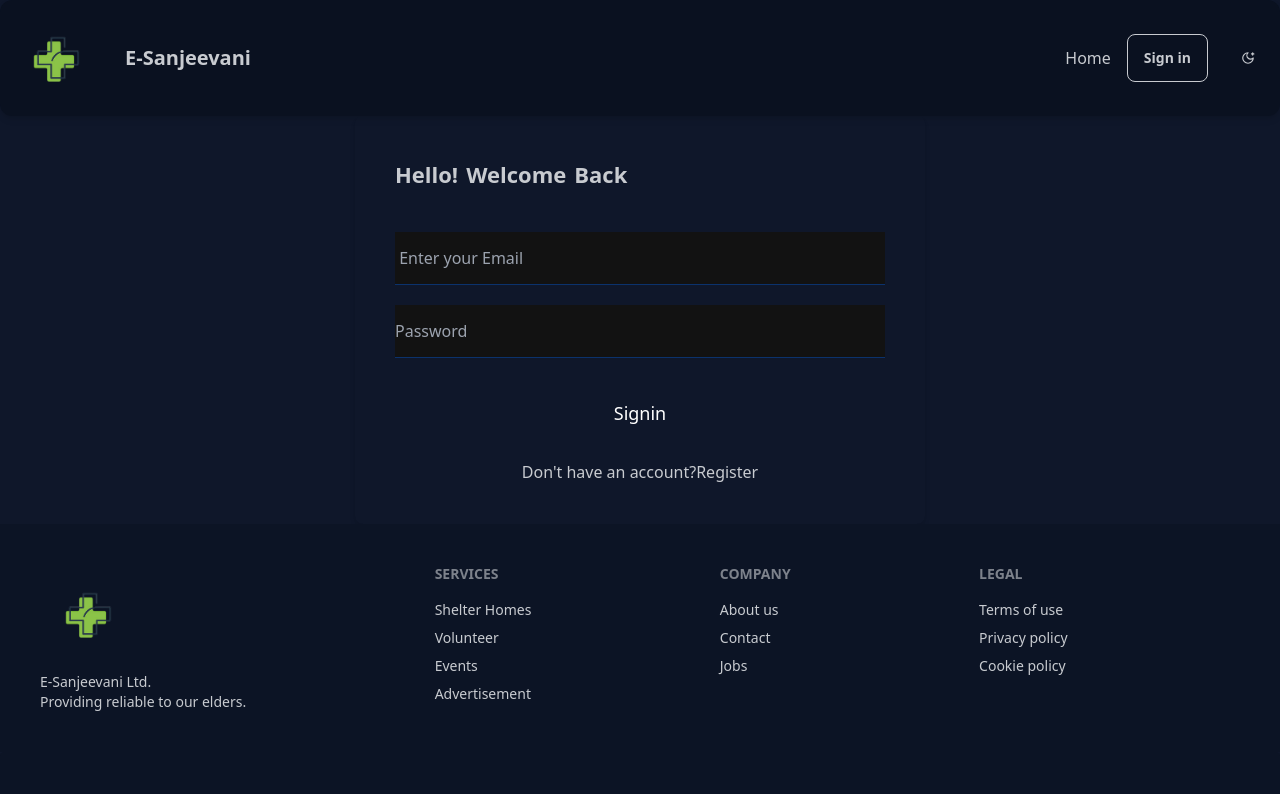
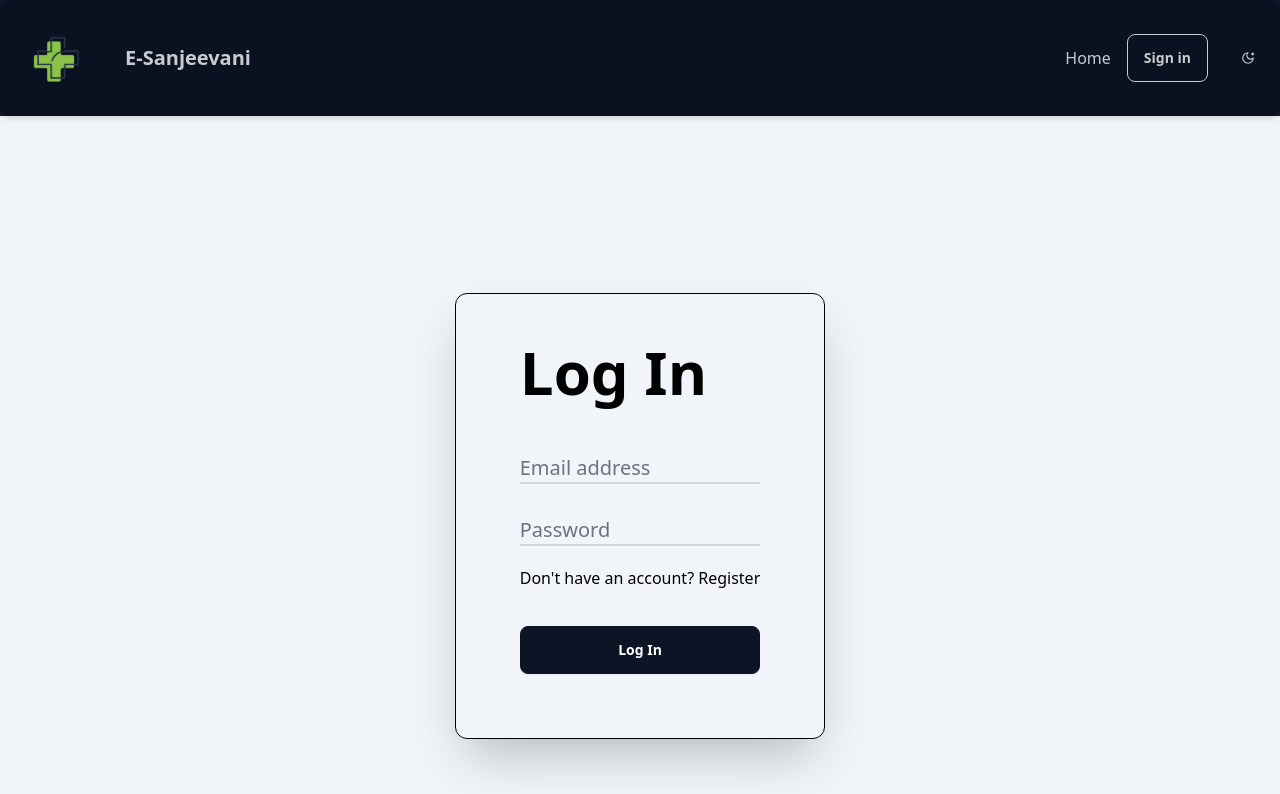
Before and after one commit to Ronit-gurjar/eSanjeevani, a React (Vite) app in the folder Frontend/: page /login in a window 1280 px wide. Shown: the top 794 px of the page. Built offline with nearby package versions, Linux system fonts and the light colour scheme.

Commit message:
SignIN updated

```diff
--- a/Frontend/src/Pages/SignIn.jsx
+++ b/Frontend/src/Pages/SignIn.jsx
@@ -1,64 +1,62 @@
-import { useState } from "react"
-import { Link } from 'react-router-dom'
 
-const Signin = () => {
+const AdditionalDetails = () => {
+  return (
+      <div className=" bg-slate-100">
 
-  const [formData, setFormData] = useState({
-    email: '',
-    password: '',
-  })
+    <div className="flex justify-center items-center h-screen">
 
-  const handleInputChange = e => {
-    setFormData({ ...formData, [e.target.name]: e.target.value })
-  }
+  <div className="border border-solid p-16 pt-12  rounded-xl border-black shadow-2xl    ">
+    <form className="max-w-md mx-auto">
 
-  return (
-    <section className="px-5 lg:px-0">
-      <div className="w-full max-w-[570px] mx-auto rounded-lg shadow-md md:p-10">
-        <h3 className="text-headingColor text-[22px] leading-9 font-bold mb-10 "> Hello!
-          <span className="text-primaryColor px-2 ">
-            Welcome
-          </span>
-          Back
-        </h3>
+    <h2 className="font-bold  text-black mb-10 text-6xl">Log In</h2>
+      <div className="relative z-0 w-full mb-5 group">
+        <input
+          type="email"
+          name="floating_email"
+          id="floating_email"
+          className="block py-2.5 px-0 w-full text-sm text-gray-900 bg-transparent border-0 border-b-2 border-gray-300 appearance-none  dark:focus:border-blue-500 focus:outline-none focus:ring-0 focus:border-blue-600 peer"
+          placeholder=" "
+          required
+        />
+        <label
+          htmlFor="floating_email"
+          className=" text-xl peer-focus:font-medium absolute text-gray-500 dark:text-gray-400 duration-300 transform -translate-y-6 scale-75 top-3 -z-10 origin-[0] peer-focus:start-0 rtl:peer-focus:translate-x-1/4 rtl:peer-focus:left-auto peer-focus:text-blue-600 peer-focus:dark:text-blue-500 peer-placeholder-shown:scale-100 peer-placeholder-shown:translate-y-0 peer-focus:scale-75 peer-focus:-translate-y-6"
+        >
+          Email address
+        </label>
+      </div>
+      <div className="relative z-0 w-full mb-5 group">
+        <input
+          type="password"
+          name="floating_password"
+          id="floating_password"
+          className="block py-2.5 px-0 w-full text-sm text-gray-900 bg-transparent border-0 border-b-2 border-gray-300 appearance-none  dark:focus:border-blue-500 focus:outline-none focus:ring-0 focus:border-blue-600 peer"
+          placeholder=" "
+          required
+        />
+        <label
+          htmlFor="floating_password"
+          className="text-xl peer-focus:font-medium absolute text-gray-500 dark:text-gray-400 duration-300 transform -translate-y-6 scale-75 top-3 -z-10 origin-[0] peer-focus:start-0 rtl:peer-focus:translate-x-1/4 peer-focus:text-blue-600 peer-focus:dark:text-blue-500 peer-placeholder-shown:scale-100 peer-placeholder-shown:translate-y-0 peer-focus:scale-75 peer-focus:-translate-y-6"
+        >
+          Password
+        </label>
+      </div>
+      <div className="relative z-0 w-full mb-5 group">
+      <p className="text-black">Don't have an account? <a href="./Signup.jsx">Register</a></p>
 
-        <form className="py-4 md:py-0">
-          <div className="mb-5">
-            <input type="email"
-              placeholder=" Enter your Email"
-              name="email" value={formData.email}
-              onChange={handleInputChange}
-              className="w-full py-3 border-b border-solid border-[#0066ff61] focus:outline-none focus:border-b-primaryColor text-[16px] leading-7 text-headingColor placeholder:text-textColor  cursor-pointer"
-              required
-            />
-          </div>
 
-          <div className="mb-5">
-            <input type="password"
-              placeholder="Password"
-              name="password" value={formData.password}
-              onChange={handleInputChange}
-              className="w-full py-3 border-b border-solid border-[#0066ff61] focus:outline-none focus:border-b-primaryColor text-[16px] leading-7 text-headingColor placeholder:text-textColor  cursor-pointer"
-              required
-            />
-          </div>
+        </div>
+        <button className="btn mt-4 w-full text-white">Log In</button>
+      </form>
+      </div>
+      </div>
 
-          <div className="mt-7">
-            <button type="submit" className="w-full bg-primaryColor text-white text-[18px] leading-[30px] rounded-lg px-4 py-3 " >
-              Signin
-            </button>
-          </div>
 
-          <p className="mt-5 text-textColor text-center">
-            Don't have an account?
-            <Link to='/register' className="text-primaryColor font-medium ">
-              Register
-            </Link>
-          </p>
-        </form>
-      </div>
-    </section>
+
+
+    </div>
+
   )
 }
 
-export default Signin;
+export default AdditionalDetails
```
